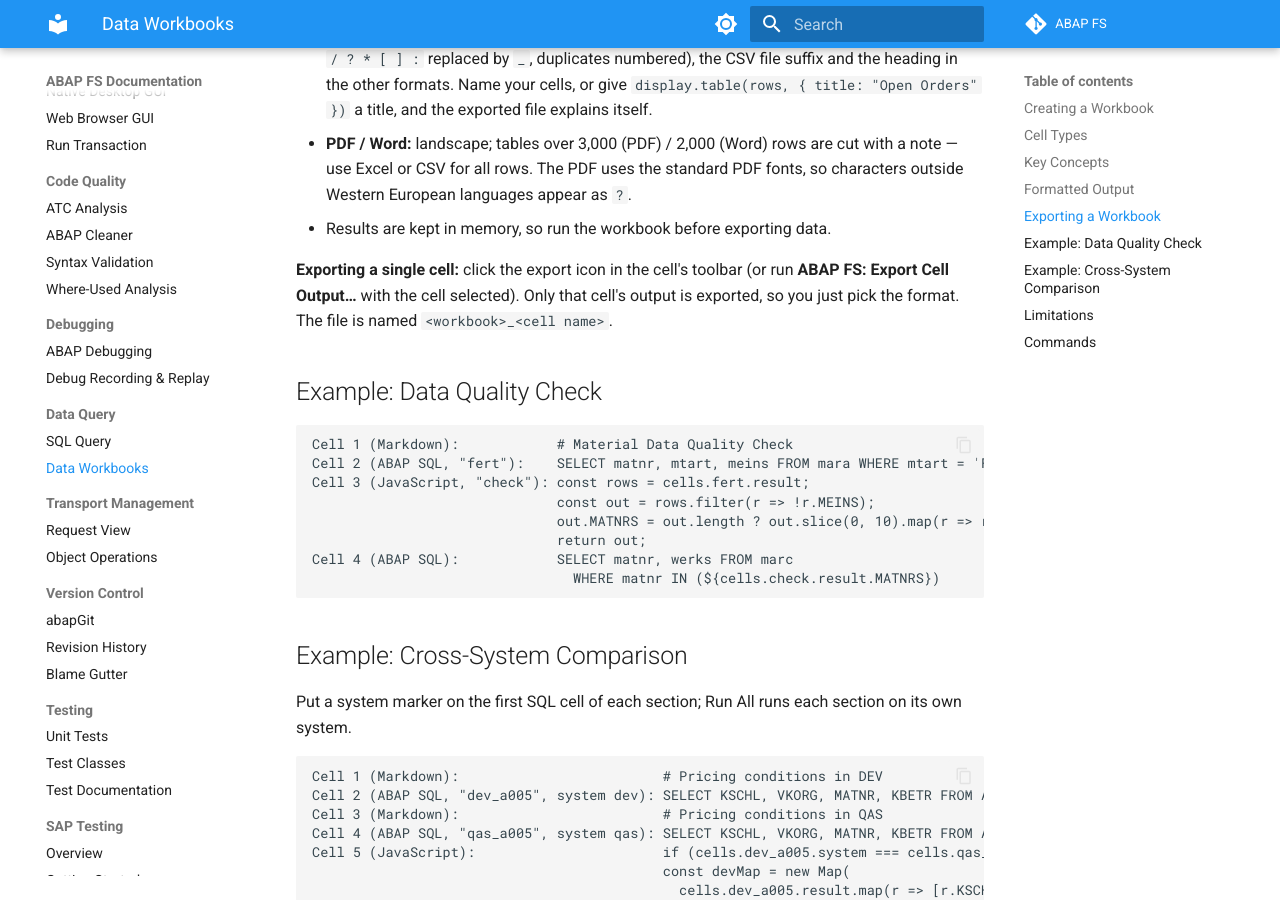
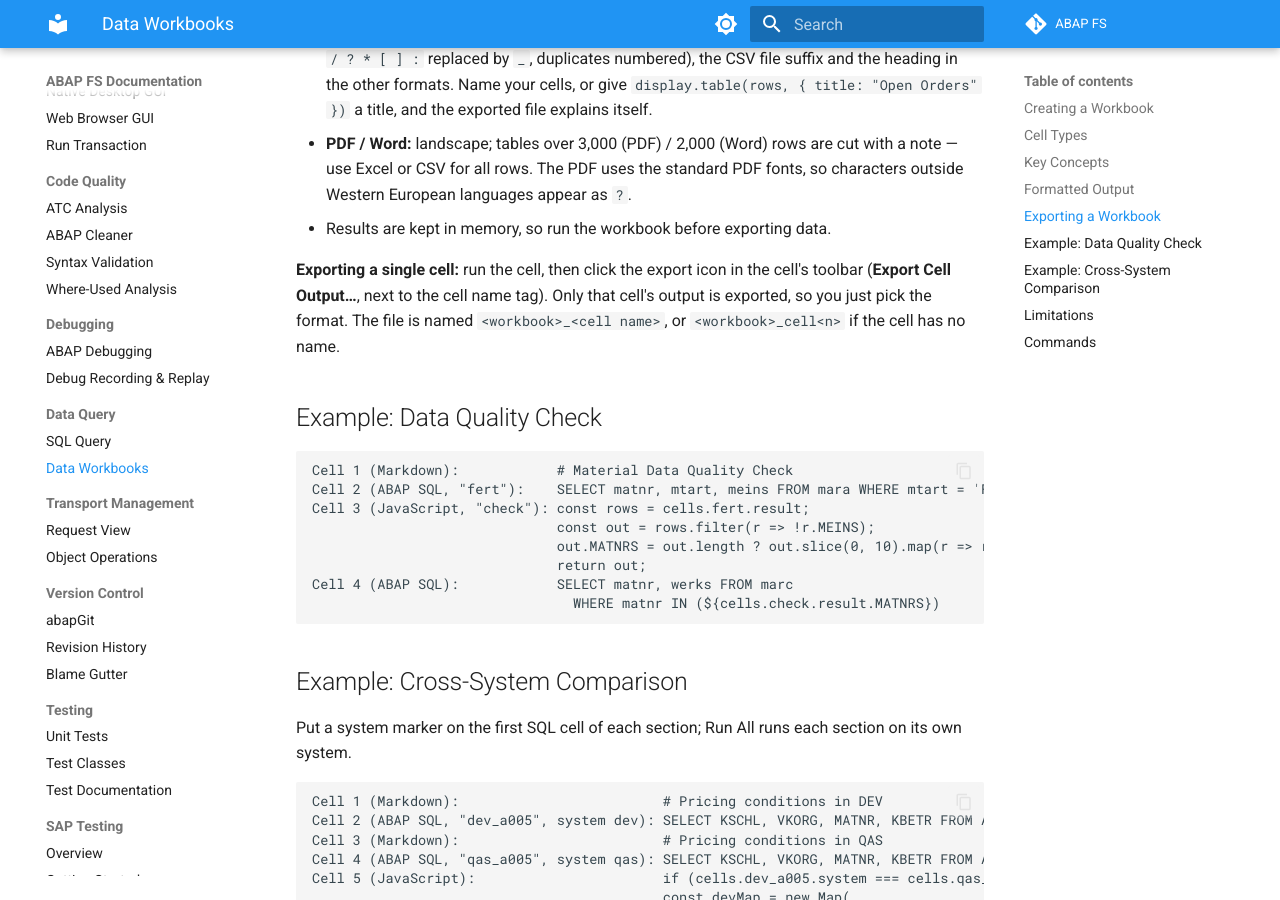
Before and after one commit to marcellourbani/vscode_abap_remote_fs, an MkDocs documentation site: the page built from docs/data-query/data-workbooks.md, in a window 1280 px wide and 900 px high, scrolled down 4167 px. Built offline with MkDocs 1.6.1 and Material for MkDocs 9.7.7, drawn with Linux system fonts in a browser that asks for light colours; comment, search, counter and statistics services are not loaded.

Commit message:
docs: fix single-cell export instructions (icon only, not in the palette)

```diff
--- a/docs/data-query/data-workbooks.md
+++ b/docs/data-query/data-workbooks.md
@@ -108,7 +108,7 @@
 - **PDF / Word:** landscape; tables over 3,000 (PDF) / 2,000 (Word) rows are cut with a note — use Excel or CSV for all rows. The PDF uses the standard PDF fonts, so characters outside Western European languages appear as `?`.
 - Results are kept in memory, so run the workbook before exporting data.
 
-**Exporting a single cell:** click the export icon in the cell's toolbar (or run **ABAP FS: Export Cell Output…** with the cell selected). Only that cell's output is exported, so you just pick the format. The file is named `<workbook>_<cell name>`.
+**Exporting a single cell:** run the cell, then click the export icon in the cell's toolbar (**Export Cell Output…**, next to the cell name tag). Only that cell's output is exported, so you just pick the format. The file is named `<workbook>_<cell name>`, or `<workbook>_cell<n>` if the cell has no name.
 
 ## Example: Data Quality Check
 
```
